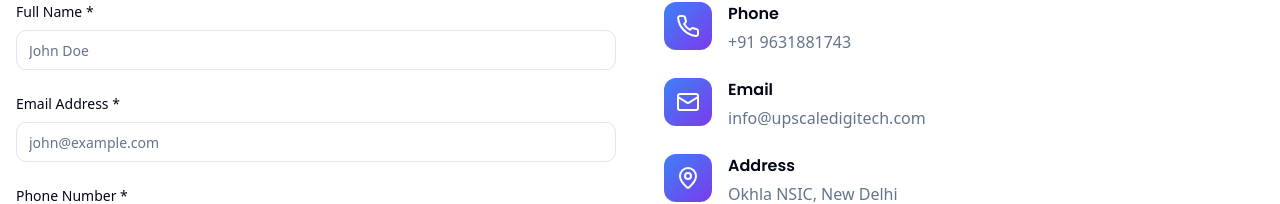
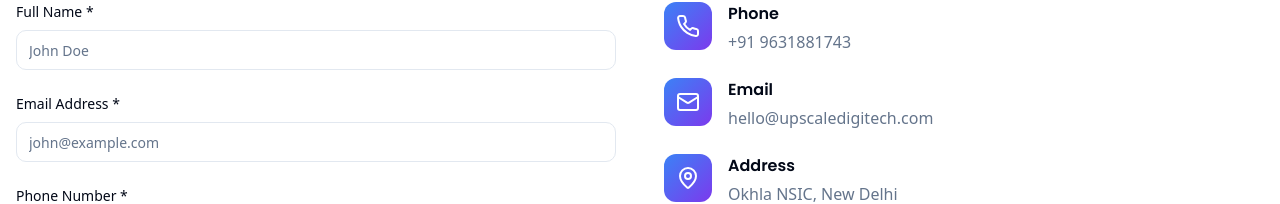
Before and after one commit to afarhan5/upscale-digitech-launchpad, a React (Vite) app: page /contact in a window 1280 px wide. Shown: the part 486-690 px from the top of the page. Built offline with nearby package versions, Linux system fonts and the light colour scheme.

Commit message:
Visual edit in Lovable

```diff
--- a/src/pages/Contact.tsx
+++ b/src/pages/Contact.tsx
@@ -156,9 +156,7 @@ const Contact = () => {
                   </div>
                   <div>
                     <h3 className="font-semibold mb-1">Email</h3>
-                    <a href="mailto:info@upscaledigitech.com" className="text-muted-foreground hover:text-primary">
-                      info@upscaledigitech.com
-                    </a>
+                    <a href="mailto:info@upscaledigitech.com" className="text-muted-foreground hover:text-primary">hello@upscaledigitech.com</a>
                   </div>
                 </div>
 
```
